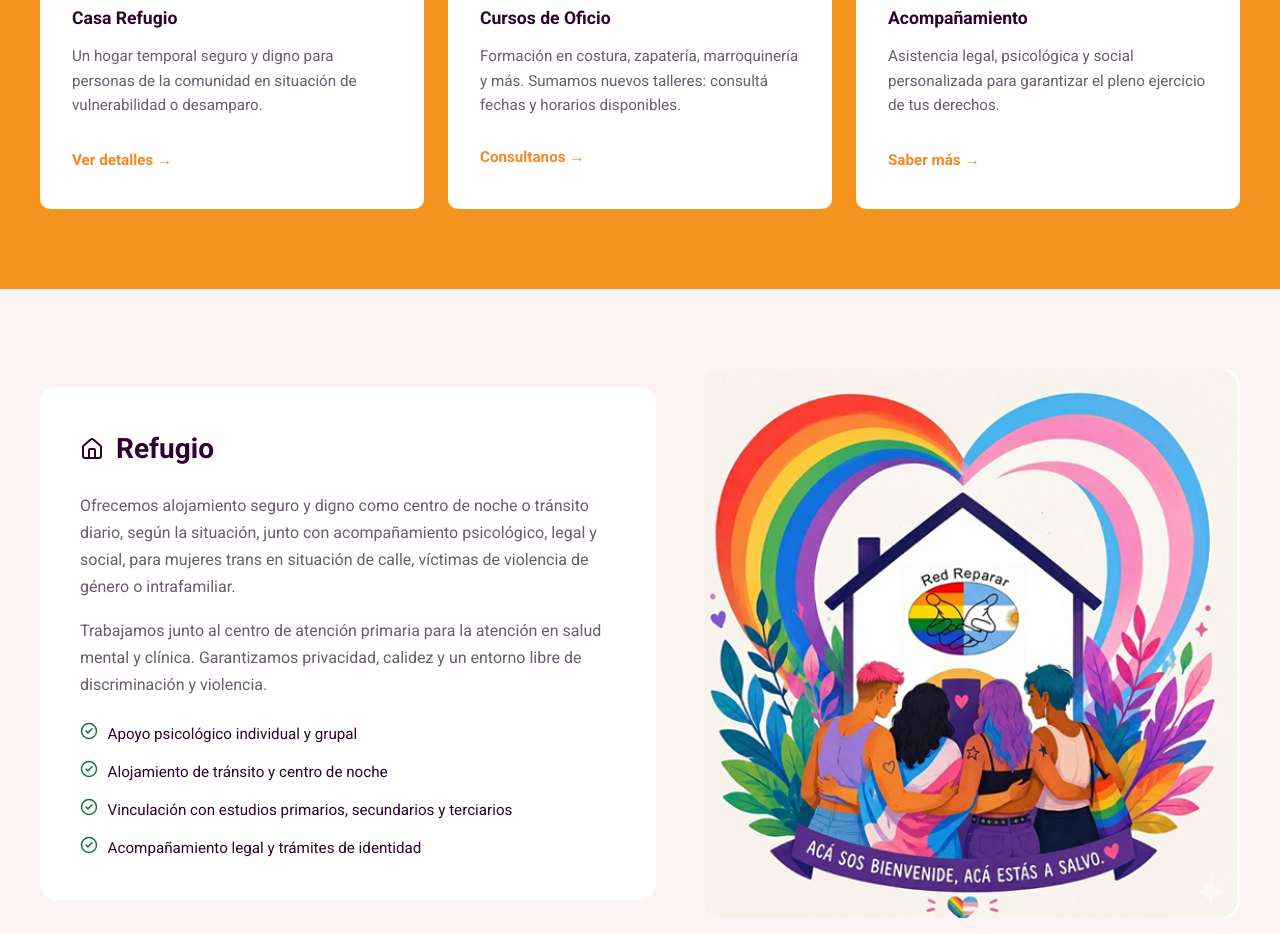
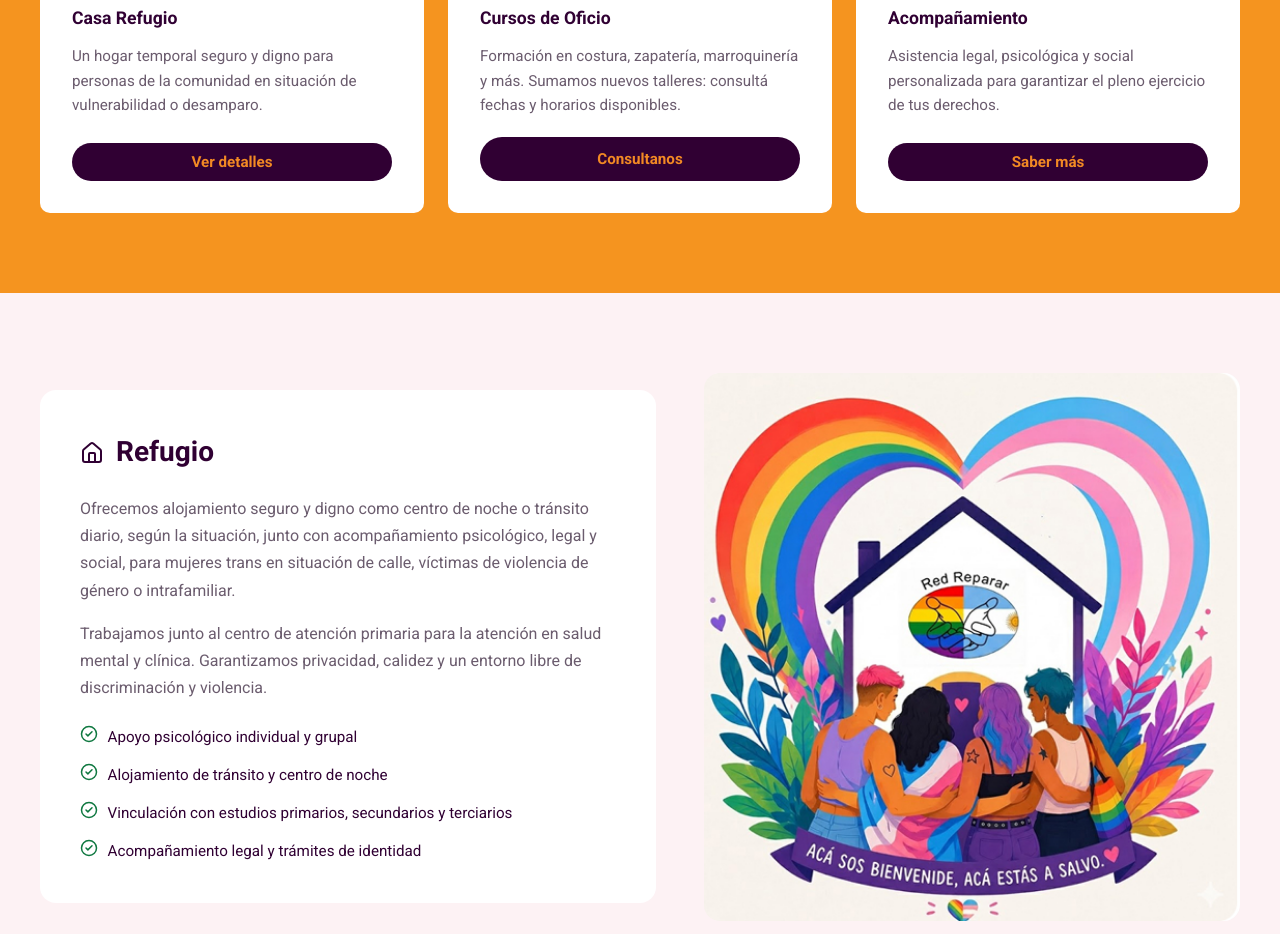
Before and after one commit to christianberti/red-reparar, a React (Vite) app: page / in a window 1280 px wide. Shown: the part 1520-2454 px from the top of the page. Built offline with nearby package versions, Linux system fonts and the light colour scheme.

Commit message:
Se modofican botones en service

```diff
--- a/src/components/sections/Services.jsx
+++ b/src/components/sections/Services.jsx
@@ -51,11 +51,11 @@ function Services({ onVerRefugio }) {
               <p className="services__card-description">{service.description}</p>
               {service.onClick ? (
                 <button onClick={service.onClick} className="services__card-link">
-                  {service.linkText} →
+                  {service.linkText}
                 </button>
               ) : (
                 <a href={service.link} className="services__card-link">
-                  {service.linkText} →
+                  {service.linkText}
                 </a>
               )}
             </div>
--- a/src/index.css
+++ b/src/index.css
@@ -1,35 +1,35 @@
 :root {
-  --color-primary:        #300033;
-  --color-accent:         #F28924;
-  --color-nav-link:       #0F7840;
+  --color-primary: #300033;
+  --color-accent: #F28924;
+  --color-nav-link: #0F7840;
   --color-nav-link-hover: #0a5c30;
-  --color-accent-hover:   #d4771e;
-  --color-bg:             #ffffff;
-  --color-text:           #300033;
-  --color-text-soft:      #6b5c6e;
+  --color-accent-hover: #d4771e;
+  --color-bg: #ffffff;
+  --color-text: #300033;
+  --color-text-soft: #6b5c6e;
 
 
- --color-surface:      #ffffff;   /* cards, footer, formulario de contacto */
-  --color-section-alt:  #f0ecf0;   /* fondo lavanda: sección Contacto + hover del navbar */
-  --color-services-bg:  #F5941F;   /* fondo de la sección Servicios */
-  --color-refugio-bg:   #fdf2f4;   /* fondo de la sección Refugio */
-  --color-highlight-bg: #F28924;   /* fondo de la sección Convivencia (hoy usa var(--color-accent) directo, lo separamos) */
+  --color-surface: #ffffff;
+  --color-section-alt: #f0ecf0;
+  --color-services-bg: #F5941F;
+  --color-refugio-bg: #fdf2f4;
+  --color-highlight-bg: #F28924;
 }
 
 body.high-contrast {
-  --color-primary:        #ffffff;
-  --color-accent:         #ffff00;
-  --color-nav-link:       #ffff00;
+  --color-primary: #ffffff;
+  --color-accent: #ffff00;
+  --color-nav-link: #ffff00;
   --color-nav-link-hover: #ffffff;
-  --color-accent-hover:   #ffffff;
-  --color-bg:             #000000;
-  --color-text:           #ffffff;
-  --color-text-soft:      #ffffff;
-  --color-surface:        #000000;
-  --color-section-alt:    #000000;
-  --color-services-bg:    #000000;
-  --color-refugio-bg:     #000000;
-  --color-highlight-bg:   #000000;
+  --color-accent-hover: #ffffff;
+  --color-bg: #000000;
+  --color-text: #ffffff;
+  --color-text-soft: #ffffff;
+  --color-surface: #000000;
+  --color-section-alt: #000000;
+  --color-services-bg: #000000;
+  --color-refugio-bg: #000000;
+  --color-highlight-bg: #000000;
 }
 
 body.high-contrast *,
@@ -51,7 +51,14 @@ body.high-contrast .navbar__links .inicio:hover {
   color: #000000;
 }
 
-*, *::before, *::after {
+body.high-contrast .services__card-link {
+  background-color: #ffff00;
+  color: #1a1a1a;
+}
+
+*,
+*::before,
+*::after {
   box-sizing: border-box;
   margin: 0;
   padding: 0;
--- a/src/styles/Services.css
+++ b/src/styles/Services.css
@@ -1,6 +1,7 @@
 .services {
   padding: 5rem 2rem;
-  background-color: var(--color-services-bg); /* CAMBIO: antes #F5941F */
+  background-color: var(--color-services-bg);
+  /* CAMBIO: antes #F5941F */
 }
 
 .services__container {
@@ -35,7 +36,8 @@
 }
 
 .services__card {
-  background-color: var(--color-surface); /* CAMBIO: antes #ffffff */
+  background-color: var(--color-surface);
+  /* CAMBIO: antes #ffffff */
   border-radius: 10px;
   padding: 2rem;
   display: flex;
@@ -62,7 +64,7 @@
 
 .services__card-link {
   display: inline-block;
-  background: none;
+  background-color: var(--color-primary);
   border: none;
   color: var(--color-accent);
   font-family: inherit;
@@ -70,20 +72,22 @@
   font-weight: 700;
   text-decoration: none;
   cursor: pointer;
-  text-align: left;
-  padding: 0.5rem 0;
+  text-align: center;
+  padding: 0.6rem 1.2rem;
   margin-top: 0.5rem;
+  border-radius: 30px;
+  transition: opacity 0.2s;
 }
 
 .services__card-link:hover {
-  color: var(--color-accent-hover);
-  text-decoration: underline;
+  opacity: 0.85;
+  text-decoration: none;
 }
 
 .services__card-link:focus-visible {
-  outline: 3px solid var(--color-accent);
+  outline: 3px solid var(--color-primary);
   outline-offset: 3px;
-  border-radius: 4px;
+  border-radius: 30px;
 }
 
 @media (max-width: 992px) {
```
